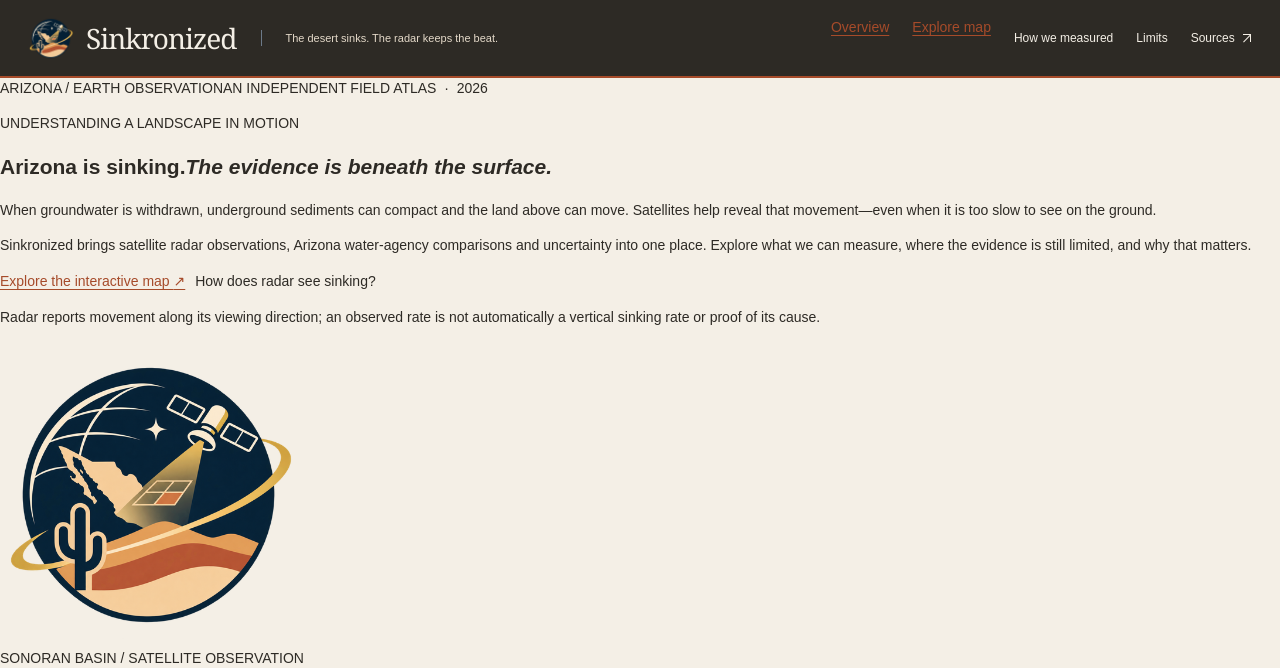
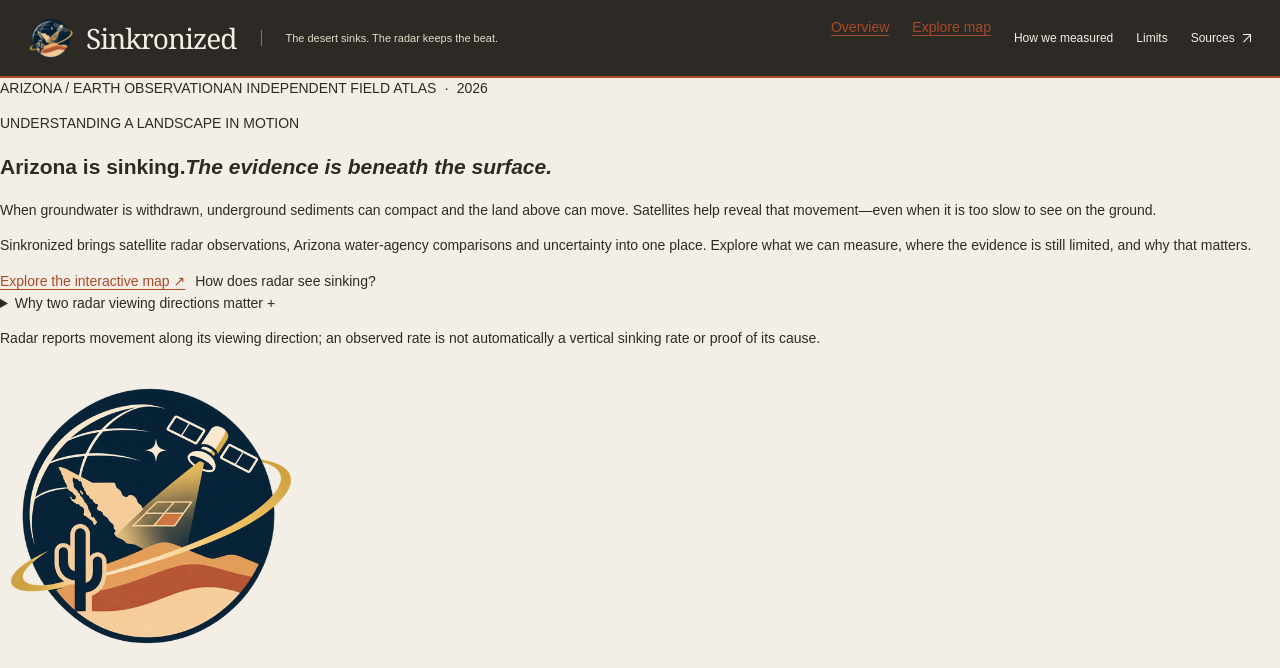
Before and after one commit to mansi200304/NASA-Hackathon, a plain HTML site: page web/index.html in a window 1280 px wide. Shown: the top 668 px of the page. Drawn offline with Linux system fonts and the light colour scheme.

Commit message:
UI: explain ascending and descending radar passes in expandable overview

```diff
--- a/web/index.html
+++ b/web/index.html
@@ -40,6 +40,10 @@
           <a class="overview-primary" href="#atlas">Explore the interactive map <span aria-hidden="true">↗</span></a>
           <button type="button" class="overview-secondary" data-dialog="method">How does radar see sinking?</button>
         </div>
+        <details class="overview-science-note">
+          <summary>Why two radar viewing directions matter <span aria-hidden="true">+</span></summary>
+          <p>Satellites make ascending (generally south-to-north) and descending (generally north-to-south) passes. Because the radar looks obliquely at the ground, each pass measures movement in a different direction. Comparing the two can strengthen confidence and help separate motion components, but it still requires careful reference and geometry checks.</p>
+        </details>
         <p class="overview-caveat">Radar reports movement along its viewing direction; an observed rate is not automatically a vertical sinking rate or proof of its cause.</p>
       </div>
       <div class="overview-visual" aria-hidden="true">
```
